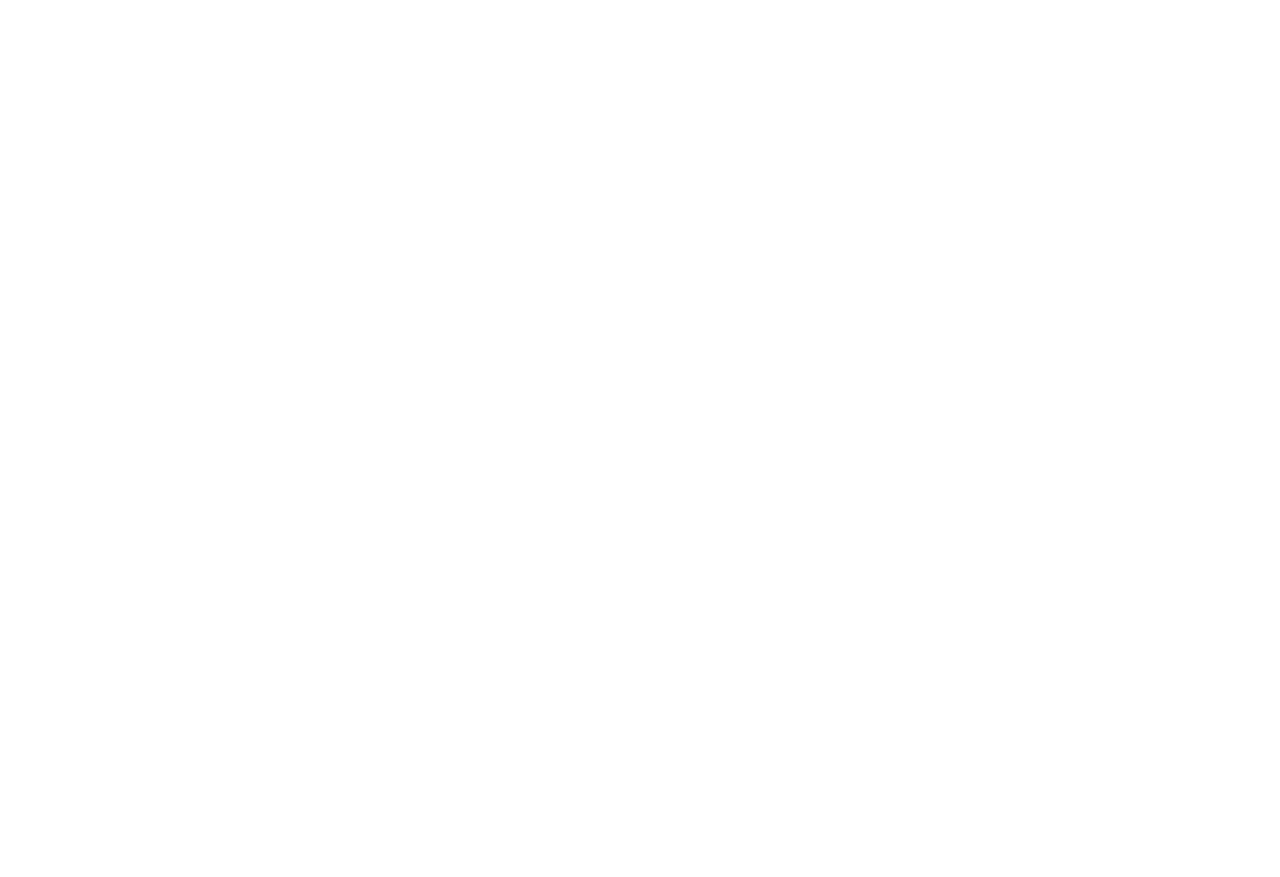
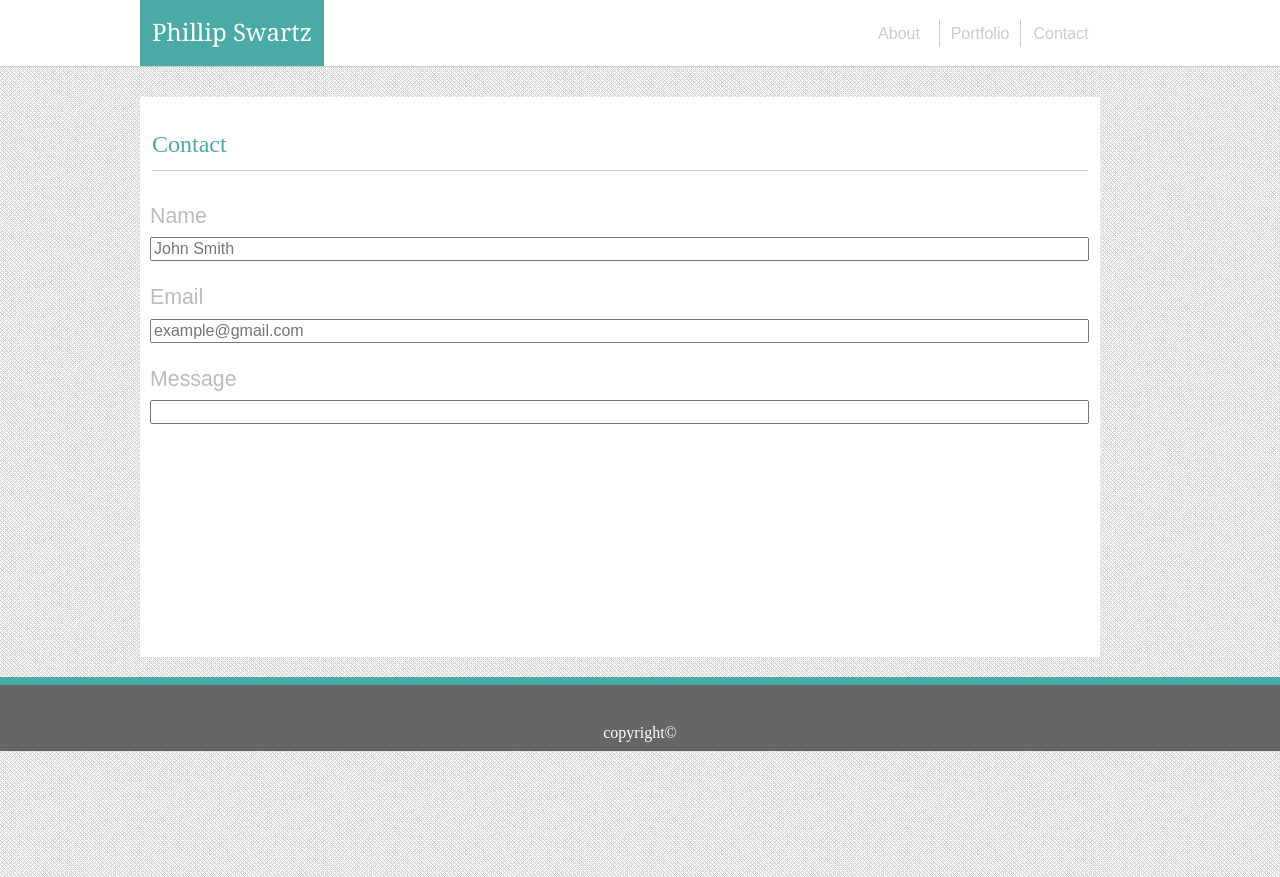
Before and after one commit to pswartz66/Basic-Portfolio, a plain HTML site: page contact.html in a window 1280 px wide. Before the commit the page ends 800 px from the top, so only its background shows below. Drawn offline with Linux system fonts and the light colour scheme.

Commit message:
built some of the contact form and trying to keep footer at bottom

```diff
--- a/assets/css/style.css
+++ b/assets/css/style.css
@@ -109,6 +109,7 @@ h2 {
     height: 760px;
     width: 960px;
     background-color: #ffffff;
+    overflow: none;
 
 }
 
@@ -152,6 +153,9 @@ p {
     text-decoration: none;
     text-align: center;
     border-top: 8px solid #4aaaa5;
+
+
+
 
 }
 
@@ -255,3 +259,33 @@ img[alt*="search_img"] {
     text-align: center;
 
 }
+
+form {
+    font-family: 'Arial', 'Helvetica Neue', Helvetica, sans-serif;
+
+
+}
+
+input[type=text] {
+    margin-top: 10px;
+    width: 99%;
+    font-size: 12pt;
+
+
+}
+
+h3 {
+    font-size: 16pt;
+    color: #bbbbbb;
+    padding-top: 10px;
+}
+
+.content-contact {
+    margin: 30px 140px 20px 140px;
+    height: 560px;
+    width: 960px;
+    background-color: #ffffff;
+    overflow: none;
+
+
+}
--- a/contact.html
+++ b/contact.html
@@ -0,0 +1,97 @@
+<!DOCTYPE html>
+<html lang="en">
+<head>
+    <meta charset="UTF-8">
+    <meta name="viewport" content="width=device-width, initial-scale=1.0">
+    <meta http-equiv="X-UA-Compatible" content="ie=edge">
+
+    <!-- Resest CSS file added -->
+    <link rel="stylesheet" type="text/css" href="reset.css">
+
+    <link rel="stylesheet" type="text/css" href="assets/css/style.css">
+
+    <title>Basic-Portfolio</title>
+</head>
+<body>
+
+    <section id="full-width">
+        <div class="header">
+
+            <div class="header-left">
+                <h1>Phillip Swartz</h1>
+
+            </div>
+
+            <div class="header-right">
+                <div class="col-1">
+                    <a href="index.html">About</a>
+                </div>
+
+                <div class="col-2">
+                    <a href="portfolio.html">Portfolio</a>
+                </div>
+
+                <div class="col-3">
+                    <a href="contact.html">Contact</a>
+                </div>
+            </div>
+        </div>
+
+    </section>
+
+
+    <div class="content-contact">
+        <div class="content-wrapper">
+            <section class="content-head">
+                <h2 id="border-line">Contact</h2>
+            </section>
+
+            <div class="contact_form">
+                <form>
+                    <div>
+                        <h3>Name</h3>
+                            <input type="text" placeholder="John Smith">
+
+                    </div>
+                    <br>
+                    <div>
+                        <h3>Email</h3>
+                            <input type="text" placeholder="example@gmail.com">
+                    </div>
+                    <br>
+
+                    <div>
+                        <h3>Message</h3>
+                            <input type="text" placeholder="">
+                    </div>
+
+                    <br>
+
+
+
+
+                </form>
+
+
+
+            </div>
+
+
+
+
+        </div>
+
+    </div>
+
+    <div class="footer">
+        <h4>
+            copyright©
+        </h4>
+
+
+    </div>
+
+
+</body>
+
+</html>
```
Also changed, not shown: portfolio.html (+0 -5 lines).
